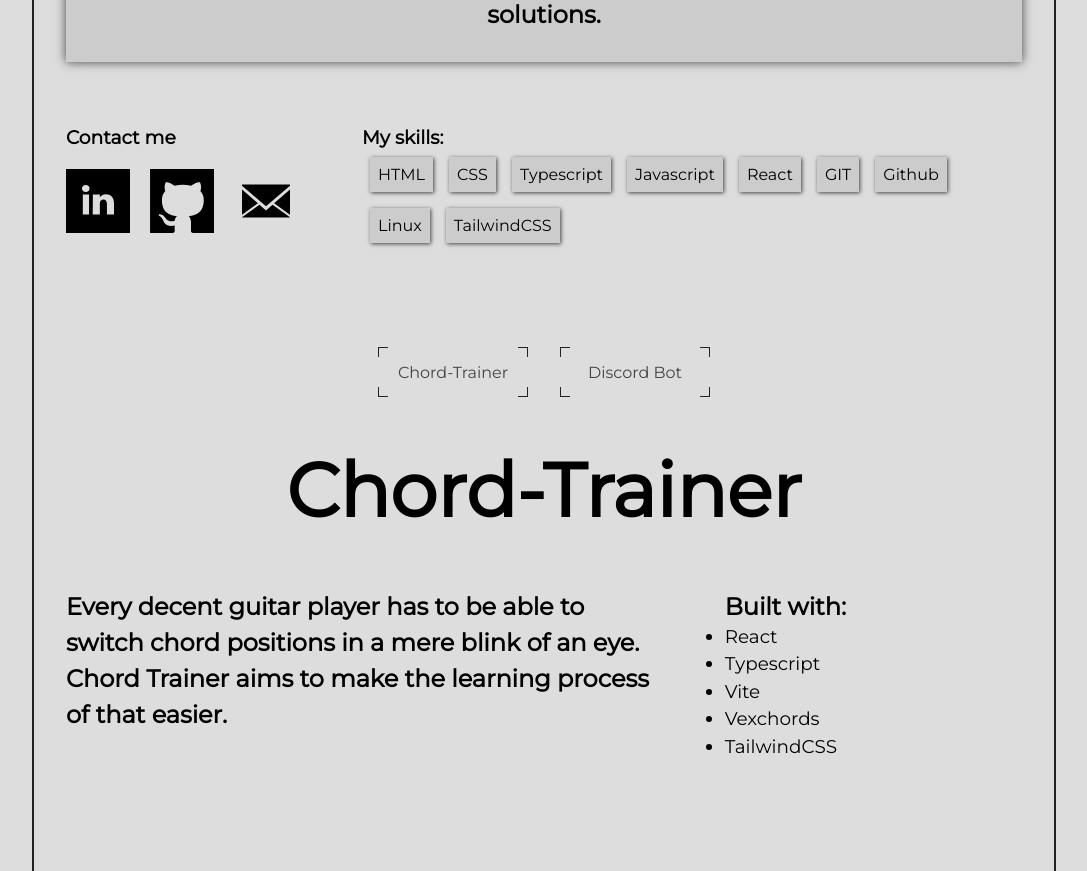
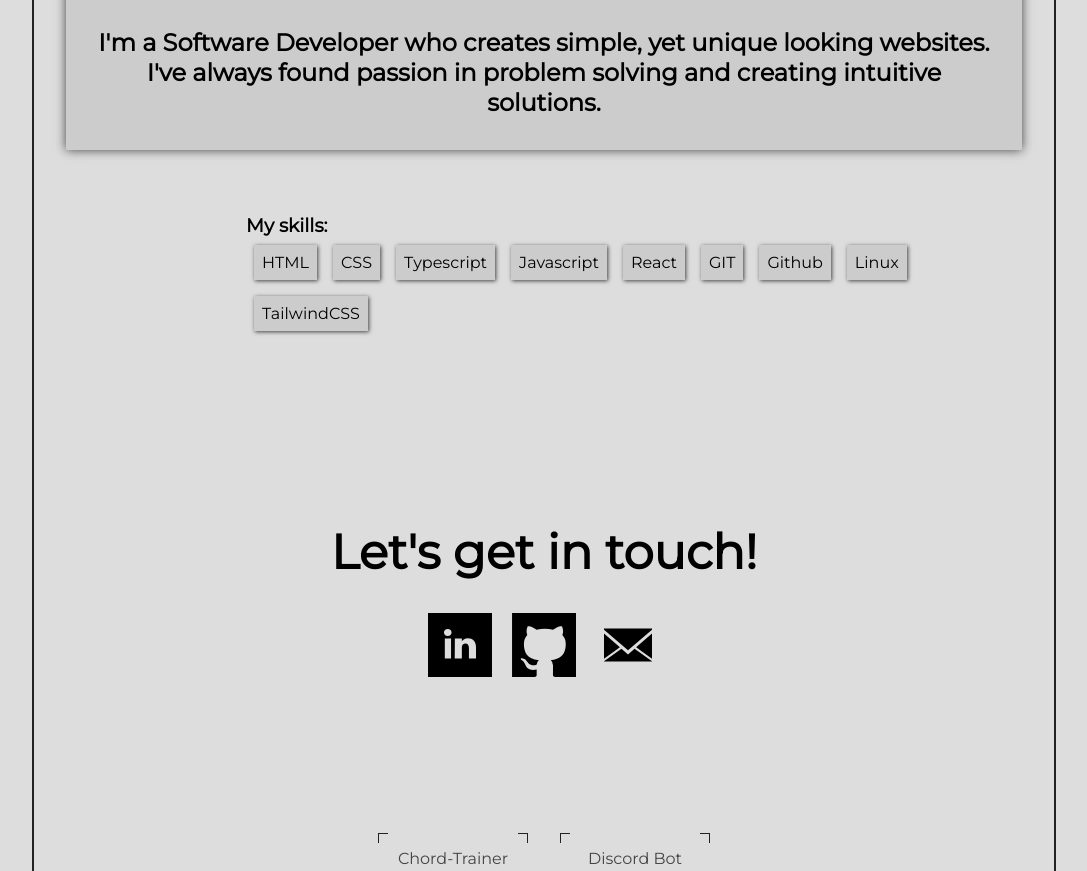
Before and after one commit to neumie/portfolio, a React (Vite) app: page / in a window 1280 px wide. Shown: the part 1034-1905 px from the top of the page, without its empty margins (96-1183 px from the left). Built offline with nearby package versions, Linux system fonts and the light colour scheme.

Commit message:
[maintenance] separated contact and about section

```diff
--- a/src/about.module.css
+++ b/src/about.module.css
@@ -5,23 +5,7 @@
     "skills"
     "contact";
   padding: 2em;
-}
-
-.contact {
-  display: flex;
-  flex-direction: column;
-  grid-area: contact;
-
-  gap: var(--small);
-}
-
-.contacts {
-  display: flex;
-  gap: var(--small);
-}
-
-.contacts img {
-  width: var(--xlarge);
+  padding-top: 15vh;
 }
 
 .description {
--- a/src/about.tsx
+++ b/src/about.tsx
@@ -1,9 +1,9 @@
-import React from "react";
+import React, { useState, useEffect } from "react";
 import styles from "./about.module.css";
 
 export const About = () => {
   return (
-    <section id="about" className={`${styles.about}`}>
+    <section id="about" className={`${styles["about"]}`}>
       <div className={styles["description"]}>
         <h2>Hi, I'm Jakub. Nice to meet You.</h2>
         <h3>
@@ -13,20 +13,6 @@ export const About = () => {
           I've always found passion in problem solving and creating intuitive
           solutions.
         </h3>
-      </div>
-      <div className={styles["contact"]}>
-        <h3>Contact me</h3>
-        <div className={styles["contacts"]}>
-          <a href="https://www.linkedin.com/in/jakub-neumann0/" target="_blank">
-            <img src="/linkedin.svg" />
-          </a>
-          <a href="https://github.com/neumie" target="_blank">
-            <img src="/github.svg" />
-          </a>
-          <a href="mailto:jakub_neumann@outlook.com" target="_blank">
-            <img src="/mail.svg" />
-          </a>
-        </div>
       </div>
       <div className={styles["skills"]}>
         <h3>My skills:</h3>
--- a/src/app.tsx
+++ b/src/app.tsx
@@ -5,6 +5,7 @@ import styles from "./app.module.css";
 import { Navbar } from "./navbar";
 import { Hero } from "./hero";
 import { About } from "./about";
+import { Contact } from "./contact";
 import { Projects } from "./projects";
 
 export const App = () => {
@@ -33,6 +34,7 @@ export const App = () => {
         <div className={styles["app-wrapper"]}>
           <Hero />
           <About />
+          <Contact />
           <Projects />
         </div>
       </div>
--- /dev/null
+++ b/src/contact.module.css
@@ -0,0 +1,25 @@
+.contact {
+  display: flex;
+  flex-direction: column;
+  align-items: center;
+  gap: 2em;
+  padding-top: 15vh;
+  margin-bottom: 15vh;
+}
+
+.contacts {
+  display: flex;
+  gap: var(--small);
+}
+
+.contacts img {
+  width: var(--xlarge);
+}
+
+.contacts img:hover {
+  opacity: 65%;
+}
+
+.contact h2 {
+  font-size: var(--large);
+}
--- /dev/null
+++ b/src/contact.tsx
@@ -0,0 +1,21 @@
+import React from "react";
+import styles from "./contact.module.css";
+
+export const Contact = () => {
+  return (
+    <div id="contact" className={styles["contact"]}>
+      <h2>Let's get in touch!</h2>
+      <div className={styles["contacts"]}>
+        <a href="https://www.linkedin.com/in/jakub-neumann0/" target="_blank">
+          <img src="/linkedin.svg" />
+        </a>
+        <a href="https://github.com/neumie" target="_blank">
+          <img src="/github.svg" />
+        </a>
+        <a href="mailto:jakub_neumann@outlook.com" target="_blank">
+          <img src="/mail.svg" />
+        </a>
+      </div>
+    </div>
+  );
+};
```
